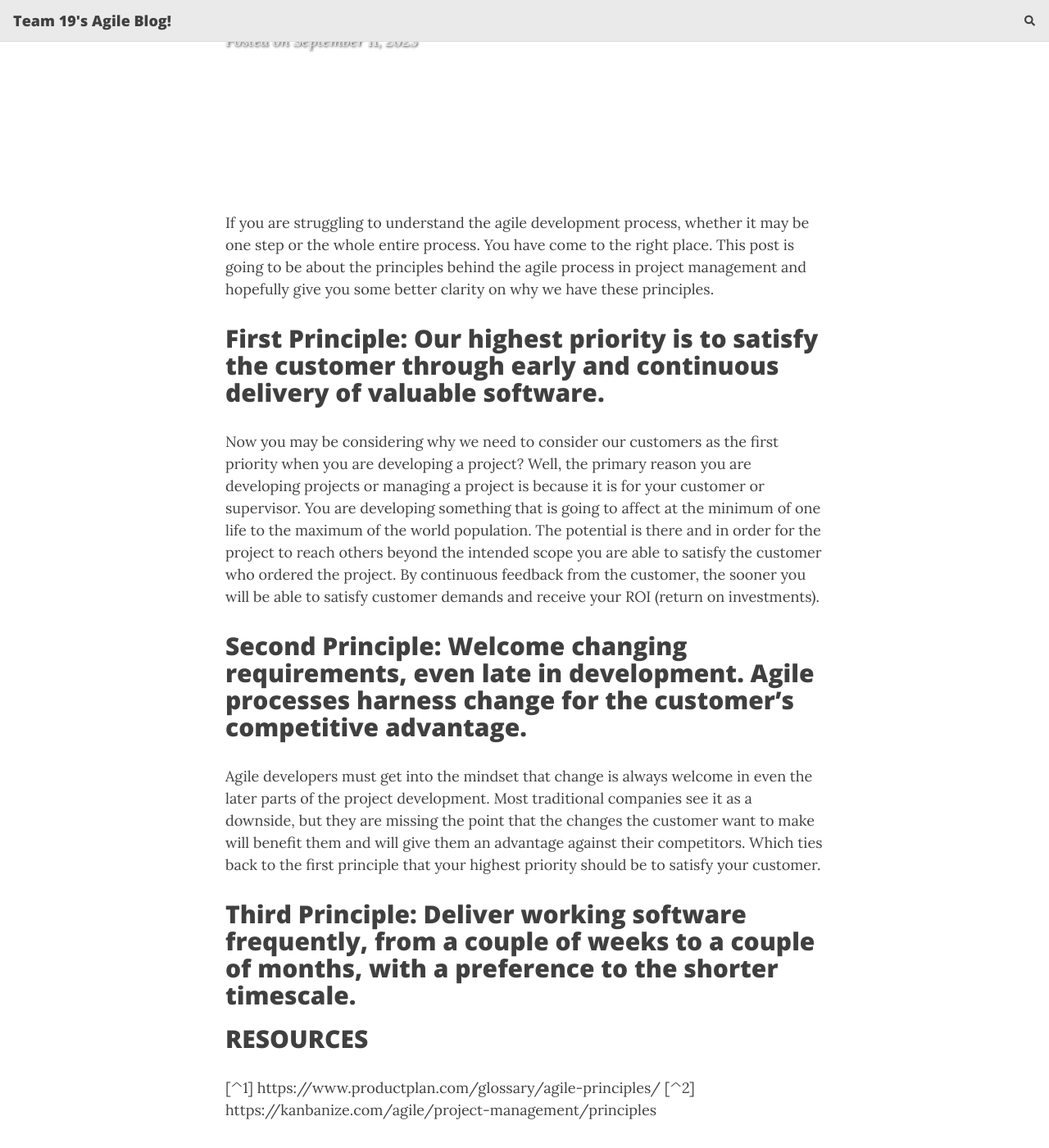
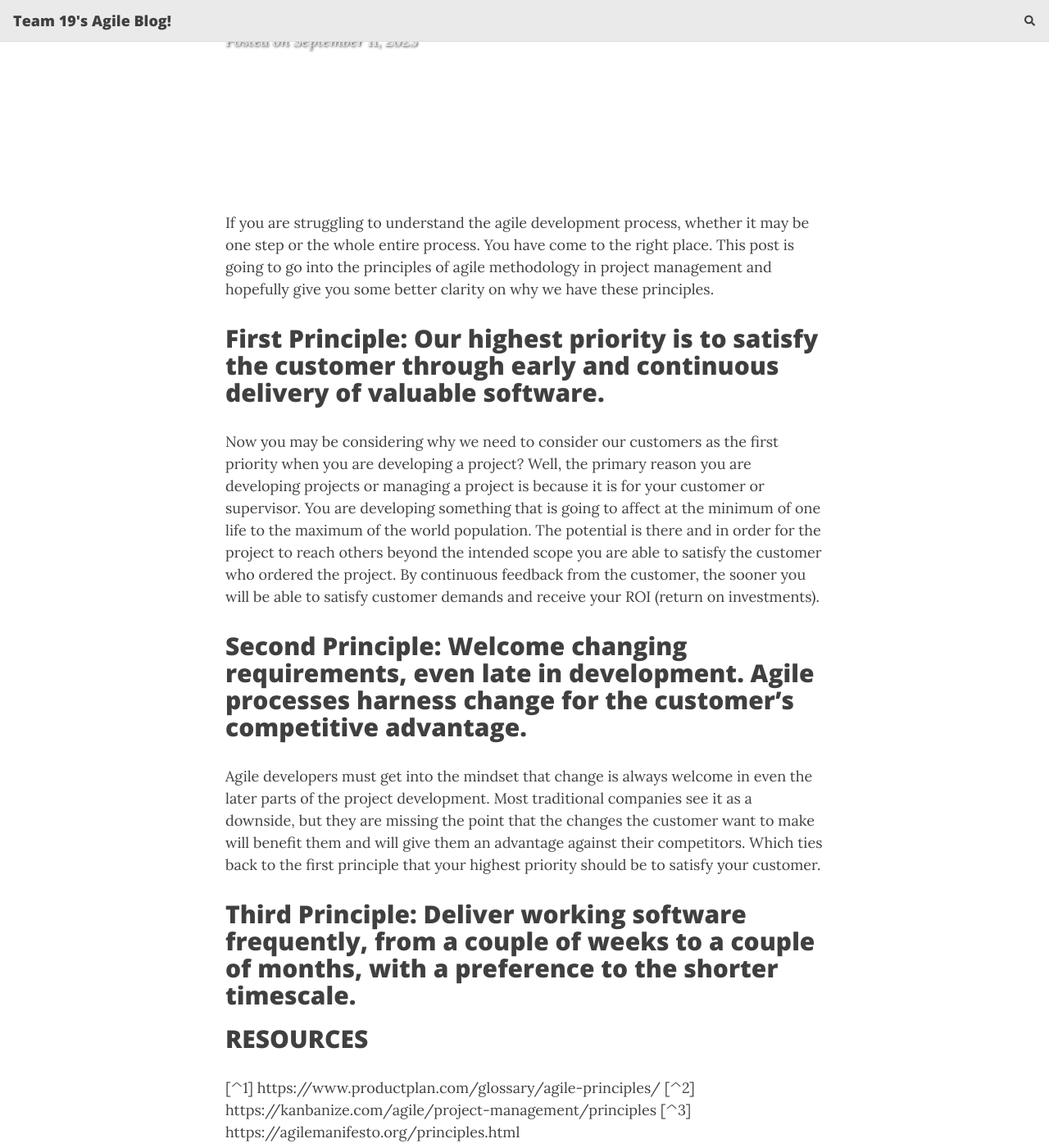
Before and after one commit to dlouangr/agile-blog, a Jekyll site: the page built from _posts/2023-09-11-post2.md, in a window 1280 px wide and 1400 px high, scrolled down 375 px. Shown: the whole window at 82% size. Built offline with Jekyll 4.4.1, drawn with Linux system fonts in a browser that asks for light colours; nearby versions of some CDN libraries; comment, search, counter and statistics services are not loaded.

Commit message:
Update 2023-09-11-post2.md

```diff
--- a/_posts/2023-09-11-post2.md
+++ b/_posts/2023-09-11-post2.md
@@ -6,7 +6,7 @@ cover-img: /agile-blog/assets/img/agile-method.png
 tags: [agile]
 ---
 
-If you are struggling to understand the agile development process, whether it may be one step or the whole entire process. You have come to the right place. This post is going to be about the principles behind the agile process in project management and hopefully give you some better clarity on why we have these principles.
+If you are struggling to understand the agile development process, whether it may be one step or the whole entire process. You have come to the right place. This post is going to go into the principles of agile methodology in project management and hopefully give you some better clarity on why we have these principles.
 
 ## First Principle: Our highest priority is to satisfy the customer through early and continuous delivery of valuable software.
 
@@ -18,7 +18,10 @@ Agile developers must get into the mindset that change is always welcome in even
 
 ## Third Principle: Deliver working software frequently, from a couple of weeks to a couple of months, with a preference to the shorter timescale.
 
+
+
 ## RESOURCES
 
 [^1] https://www.productplan.com/glossary/agile-principles/
 [^2] https://kanbanize.com/agile/project-management/principles
+[^3] https://agilemanifesto.org/principles.html
```
